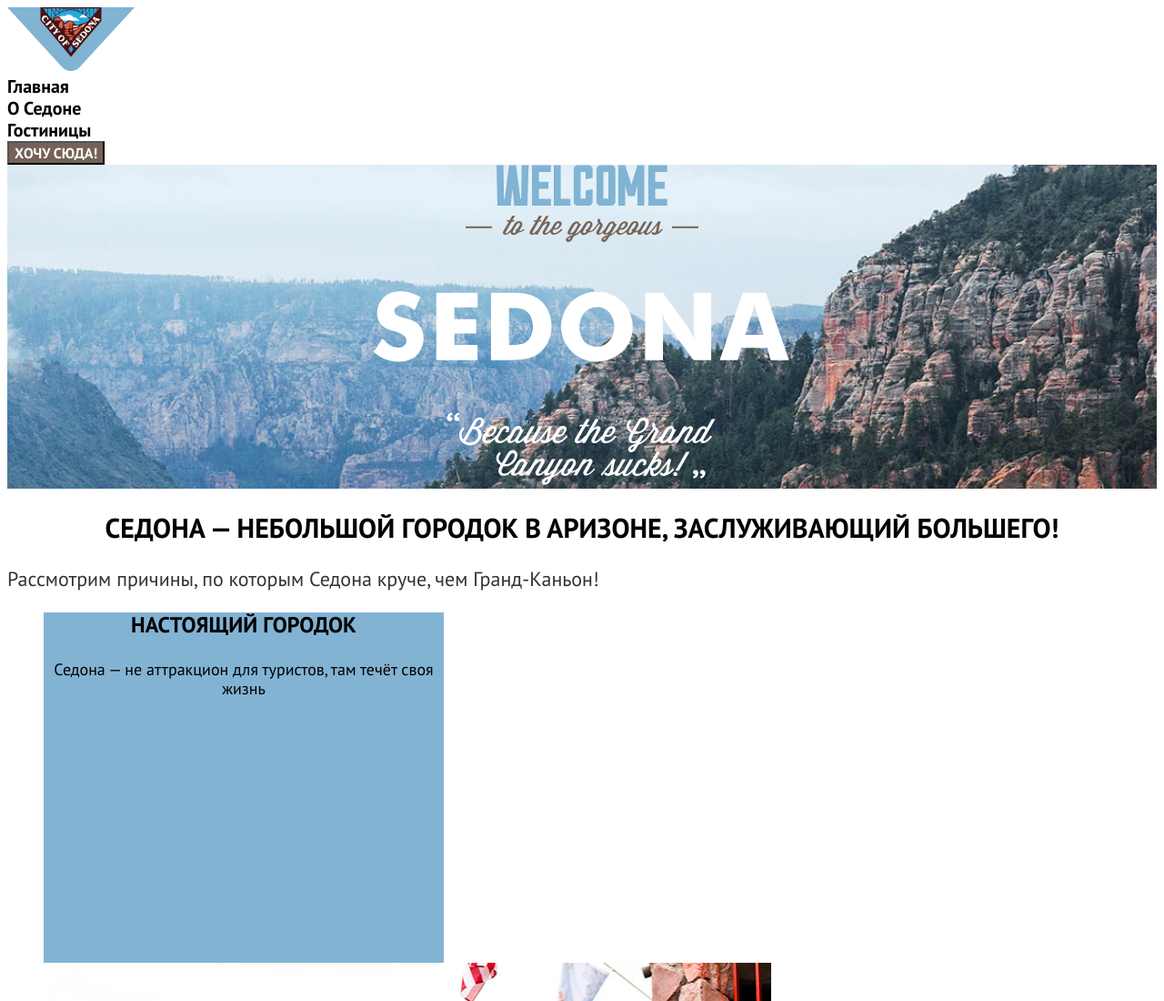
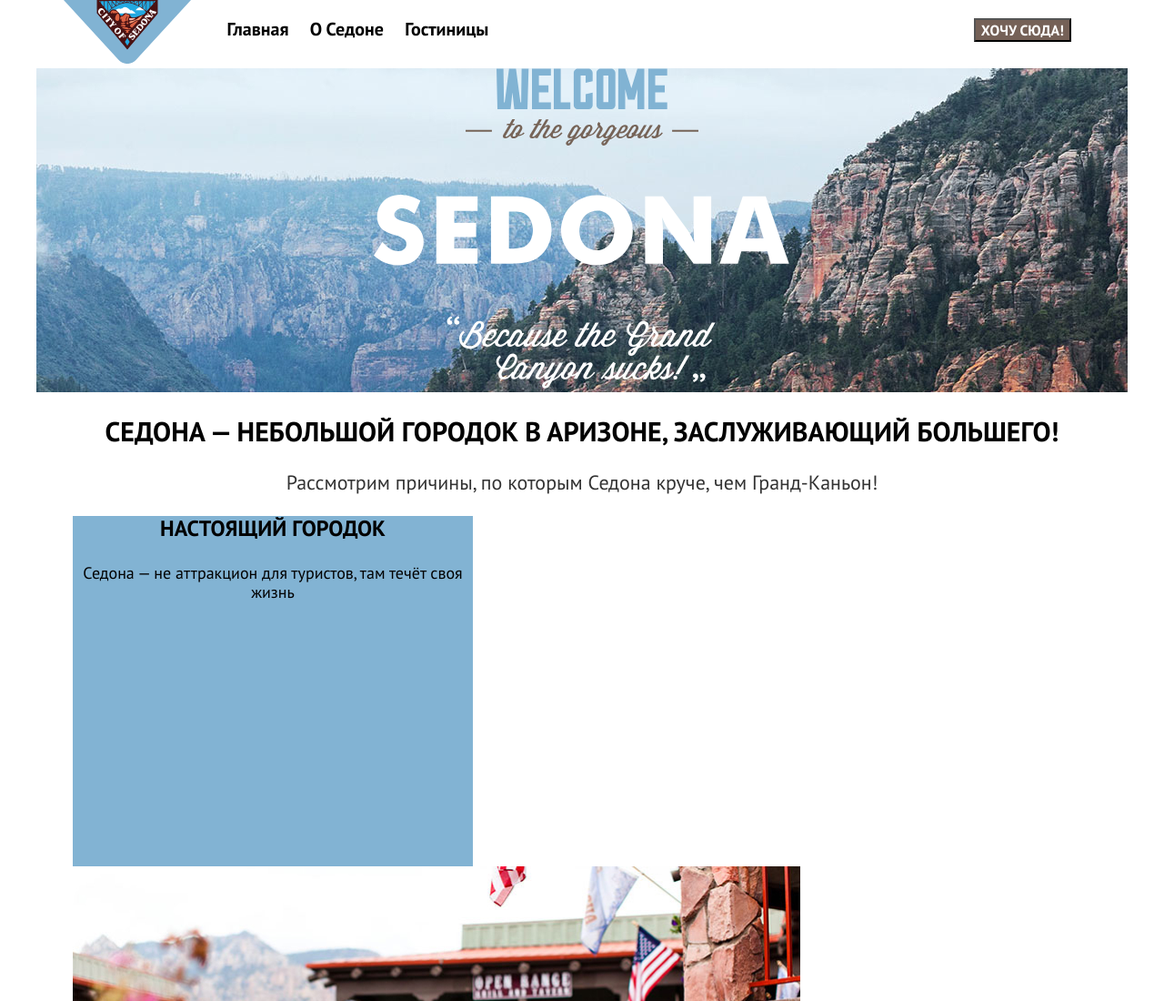
Before and after one commit to htmlacademy-htmlcss/1853321-sedona-37, a plain HTML site: page index.html in a window 1280 px wide. Shown: the top 1100 px of the page at 91% size. Drawn offline with Linux system fonts and the light colour scheme.

Commit message:
flex
шапка +

```diff
--- a/index.html
+++ b/index.html
@@ -35,7 +35,8 @@
         </ul>
       </nav>
     </header>
-    <main class="main-index">
+    <main class="main-index main-container">
+      <div class="page-container">
         <section class="hero">
           <h1 class="visually-hidden">Добро пожаловать в город Седона.</h1>
           <img src="images/welcome.svg" width="458" height="352" alt="Добро пожаловать в Седону, потому-что Гранд каньон принесёт успех.">
@@ -104,6 +105,7 @@
             <button type="submit"> Подписаться</button>
           </form>
         </section>
+      </div>
     </main>
     <footer class="main-footer">
       <ul class="social-list">
--- a/styles/styles.css
+++ b/styles/styles.css
@@ -21,10 +21,18 @@ html {
 }
 
 body {
+  display: flex;
+  flex-direction: column;
+  min-height: 100%;
+  margin: 0;
   font-family: "PT sans", sans-serif;
   font-size: 18px;
   line-height: 21px;
   color: #000000;
+}
+
+.main-container {
+  flex-grow: 1;
 }
 
 .button {
@@ -37,23 +45,35 @@ body {
 
 
 .navigation-site {
+  display: flex;
+  padding-left: 70px;
+  width: 1200px;
   font-size: 20px;
   line-height: 24px;
   font-weight: 700;
+
 }
 
-.logo {}
+/* .logo {} */
 
 .navigation-list {
+  display: flex;
+  justify-content: space-around;
+  padding-left: 28px;
+  width: 339px;
   font-weight: 700;
   font-size: 20px;
   line-height: 24px;
   text-transform: capitalize;
   color: #000000;
   list-style-type: none;
-  margin: 0;
-  padding: 0;
 }
+
+.navigation-user {
+  width: 268px;
+  margin-left: auto;
+}
+
 
 .navigation-list-item button {
   font-size: 16px;
@@ -74,7 +94,6 @@ body {
   text-align: center;
 }
 
-.navigation-user {}
 
 .visually-hidden {
   position: absolute;
@@ -90,7 +109,10 @@ body {
 }
 
 /* main */
-.main-index {}
+.page-container {
+  width: 1200px;
+  margin: 0 auto;
+}
 
 /* hero */
 .hero {
@@ -118,6 +140,7 @@ body {
 }
 
 .advantages-subtitle {
+  text-align: center;
   font-weight: 400;
   font-size: 22px;
   line-height: 26px;
@@ -375,7 +398,7 @@ body {
   padding: 0;
   list-style: none;
 }
-}
+
 
 /* .catalog-cards-list-item {}
 
```
Also changed, not shown: catalog.html (+1 -1 lines). Lines whose indentation alone changed are shown as unchanged.
